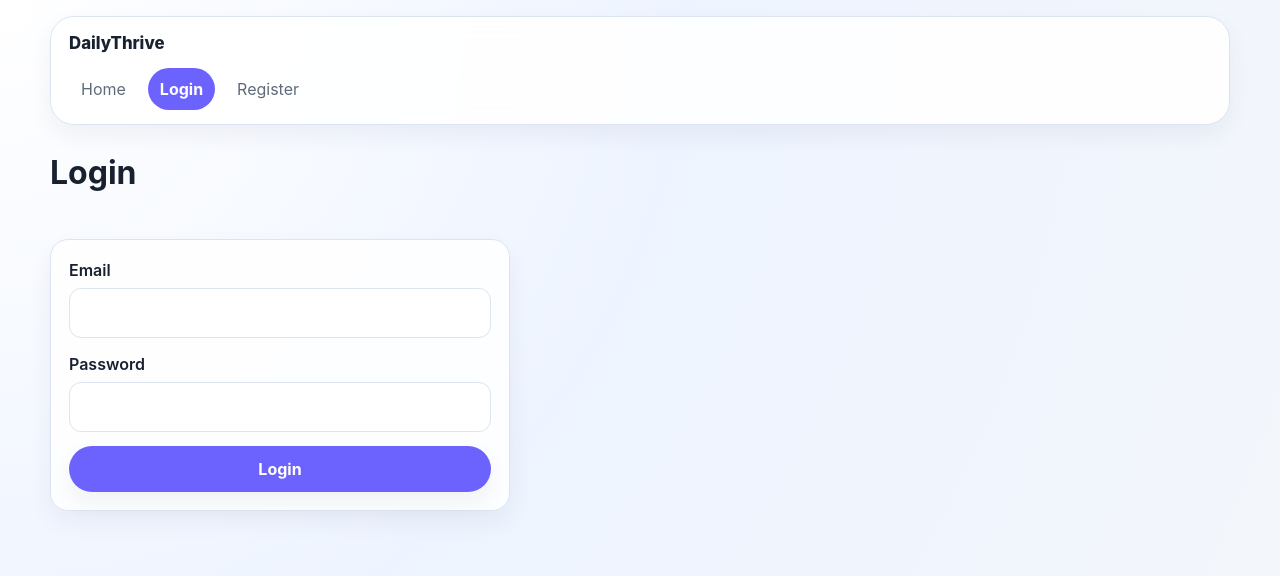
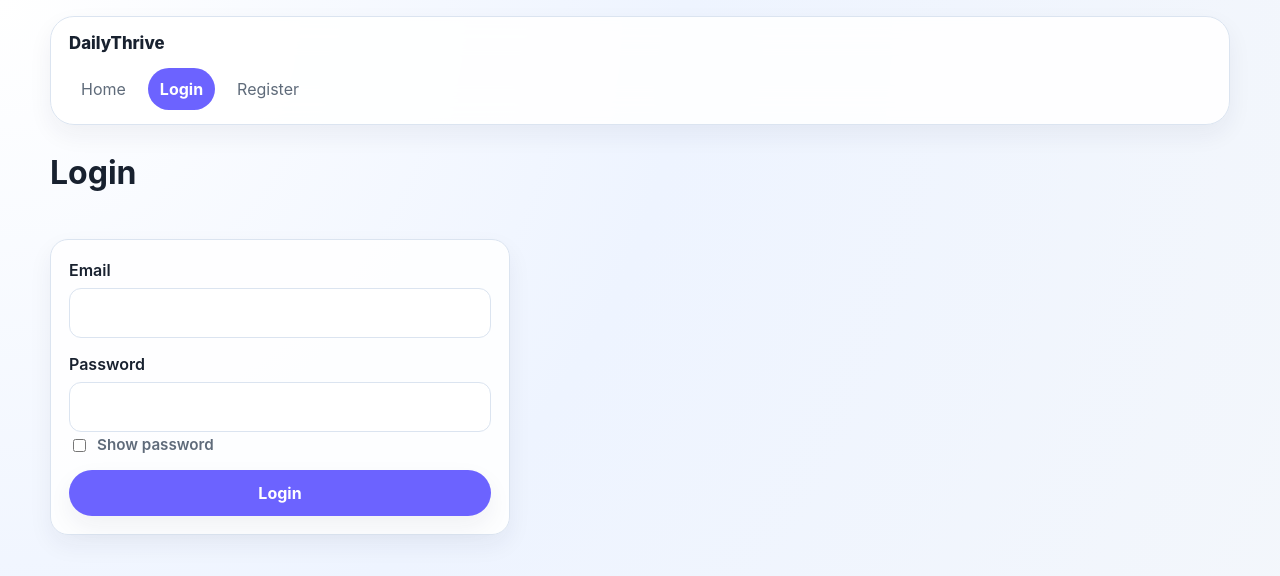
Before and after one commit to Ollie1401/HonorsStageProject, a React (Vite) app in the folder client/: page /login in a window 1280 px wide. Shown: the top 576 px of the page. Built offline with nearby package versions, Linux system fonts and the light colour scheme; no server answers.

Commit message:
feat: add show password option to auth forms

```diff
--- a/client/src/index.css
+++ b/client/src/index.css
@@ -160,6 +160,19 @@ strong {
     flex-direction: column;
     gap: 6px;
 }
+
+.checkbox-row {
+    display: flex;
+    align-items: center;
+    gap: 8px;
+    margin-top: -4px;
+    font-size: 0.95rem;
+    color: var(--text-soft);
+}
+
+    .checkbox-row input {
+        width: auto;
+    }
 
 /* ---------- nav ---------- */
 
--- a/client/src/pages/Login.jsx
+++ b/client/src/pages/Login.jsx
@@ -12,6 +12,7 @@ export default function Login() {
     const [message, setMessage] = useState("");
     const [error, setError] = useState("");
     const [loading, setLoading] = useState(false);
+    const [showPassword, setShowPassword] = useState(false);
 
     async function handleSubmit(event) {
         event.preventDefault();
@@ -51,10 +52,20 @@ export default function Login() {
                 <label className="form-label">
                     Password
                     <input
-                        type="password"
+                        type={showPassword ? "text" : "password"}
                         value={password}
                         onChange={(event) => setPassword(event.target.value)}
-                        required                    />
+                        required
+                    />
+
+                    <label className="checkbox-row">
+                        <input
+                            type="checkbox"
+                            checked={showPassword}
+                            onChange={() => setShowPassword((current) => !current)}
+                        />
+                        Show password
+                    </label>
                 </label>
 
                 <button type="submit" disabled={loading} className="btn btn-full">
--- a/client/src/pages/Register.jsx
+++ b/client/src/pages/Register.jsx
@@ -7,6 +7,7 @@ export default function Register() {
     const [message, setMessage] = useState("");
     const [error, setError] = useState("");
     const [loading, setLoading] = useState(false);
+    const [showPassword, setShowPassword] = useState(false);
 
     async function handleSubmit(event) {
         event.preventDefault();
@@ -43,12 +44,20 @@ export default function Register() {
                 <label className="form-label">
                     Password
                     <input
-                        type="password"
+                        type={showPassword ? "text" : "password"}
                         value={password}
                         onChange={(event) => setPassword(event.target.value)}
                         required
-                        minLength={8}
                     />
+
+                    <label className="checkbox-row">
+                        <input
+                            type="checkbox"
+                            checked={showPassword}
+                            onChange={() => setShowPassword((current) => !current)}
+                        />
+                        Show password
+                    </label>
                 </label>
 
                 <button type="submit" disabled={loading} className="btn btn-full">
```
